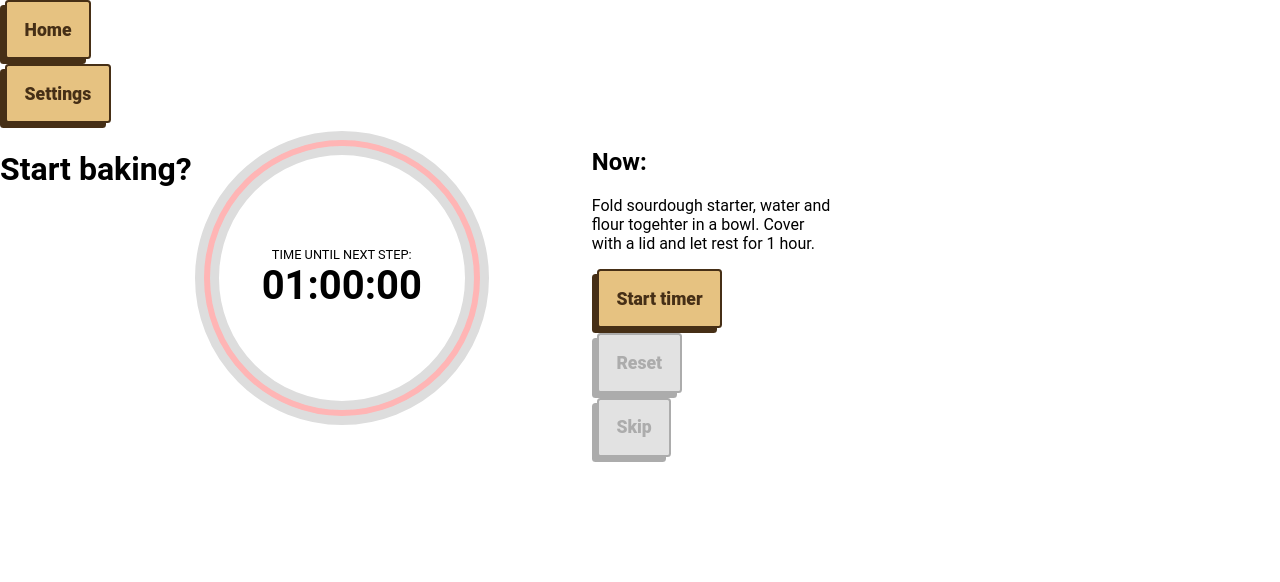
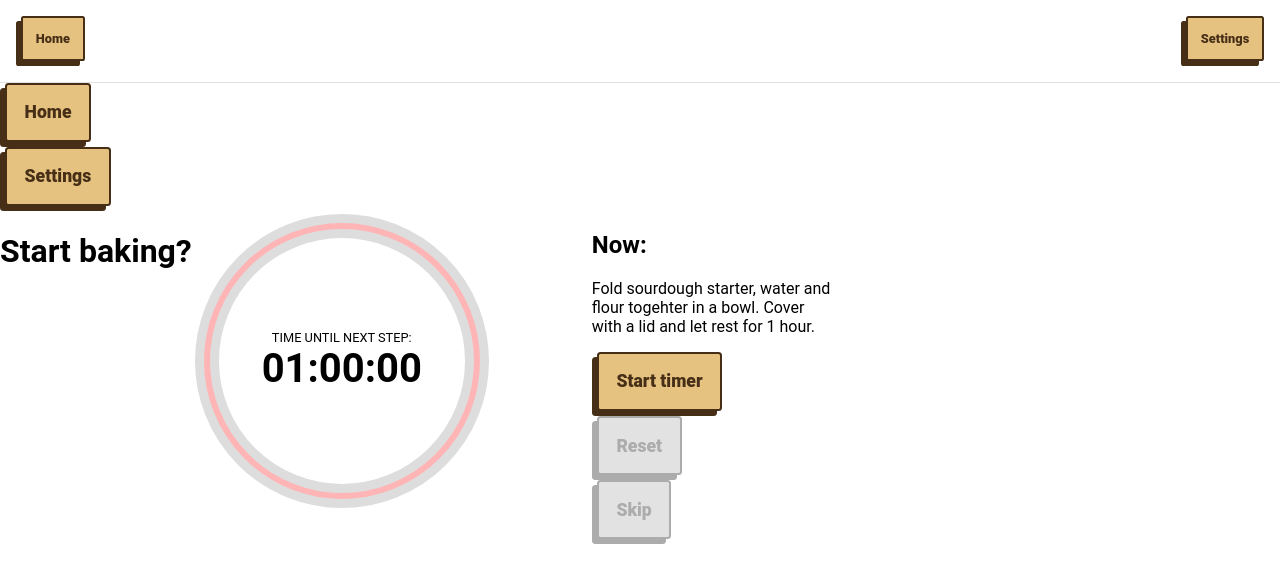
Before and after one commit to fermentedcat/dough-timer, a React (Create React App) app: page /bake in a window 1280 px wide. Shown: the top 582 px of the page. Built offline with nearby package versions, Linux system fonts and the light colour scheme.

Commit message:
Add navbar component

```diff
--- a/src/App.js
+++ b/src/App.js
@@ -1,9 +1,15 @@
 import Routes from './Routes';
-// import styles from './App.module.scss'
+import styles from './App.module.scss'
+import Navbar from './components/Navbar/Navbar';
 
 function App() {
 
-  return <Routes />
+  return (
+    <div className={styles.wrapper}>
+      <Navbar />
+      <Routes />
+    </div>
+  )
 }
 
 export default App;
--- a/src/App.module.scss
+++ b/src/App.module.scss
@@ -1,6 +1,7 @@
 @import './global.scss';
 
-.header {
-  color: $doughMedium;
-  font-size: 40px;
+.wrapper {
+  height: 100%;
+  display: flex;
+  flex-direction: column;
 }
--- /dev/null
+++ b/src/components/Navbar/Navbar.jsx
@@ -0,0 +1,13 @@
+import styles from './Navbar.module.scss'
+import Link from "../Link/Link"
+
+const Navbar = () => {
+  return (
+    <nav className={styles.wrapper}>
+      <Link to="/" type="button" size="small">Home</Link>
+      <Link to="/settings" type="button" size="small">Settings</Link>
+    </nav>
+  )
+}
+
+export default Navbar
--- /dev/null
+++ b/src/components/Navbar/Navbar.module.scss
@@ -0,0 +1,8 @@
+@import '../../global.scss';
+
+.wrapper {
+  border-bottom: 1px solid $lightGray;
+  padding: 1em;
+  display: flex;
+  justify-content: space-between;
+}
```
